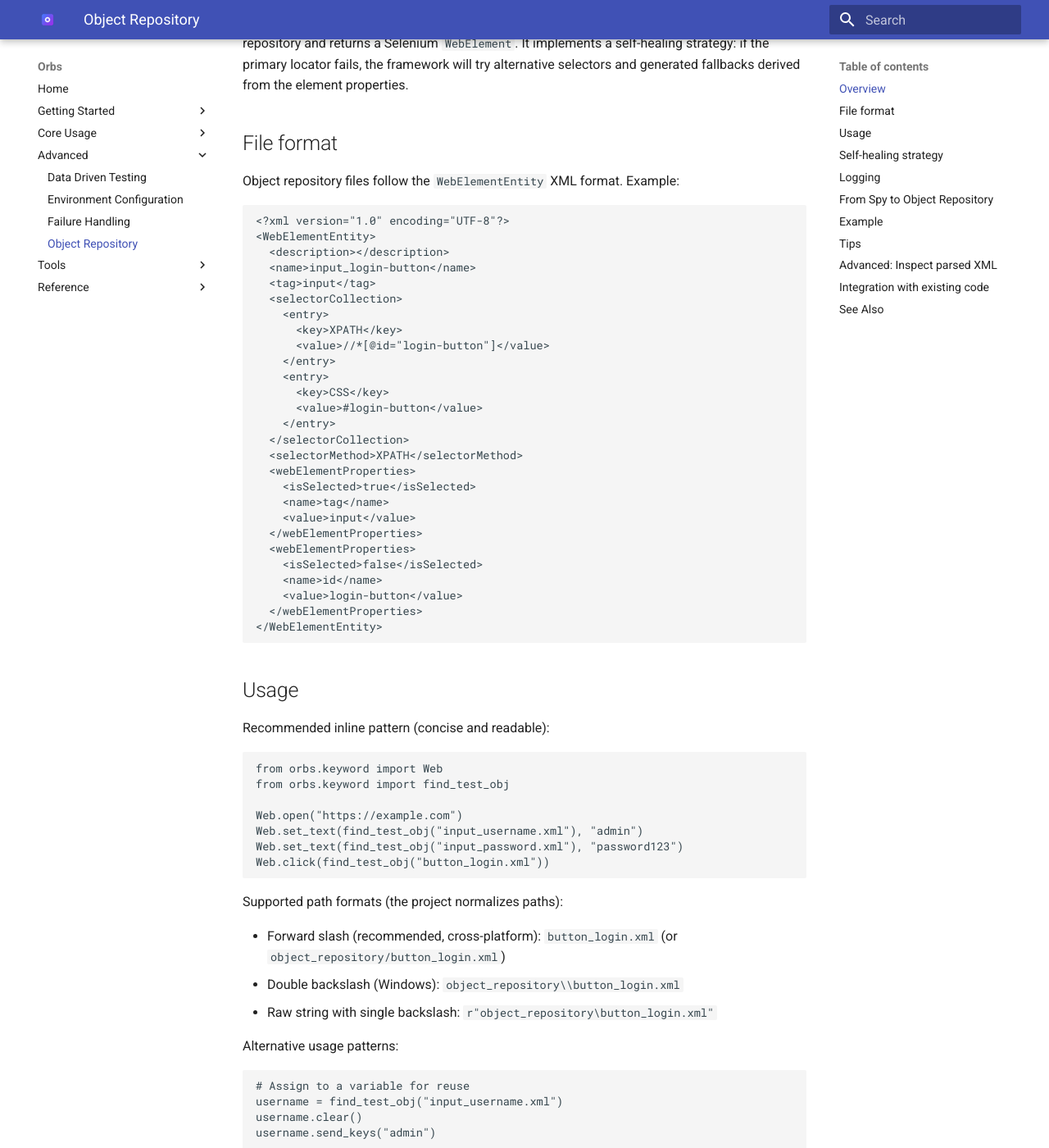
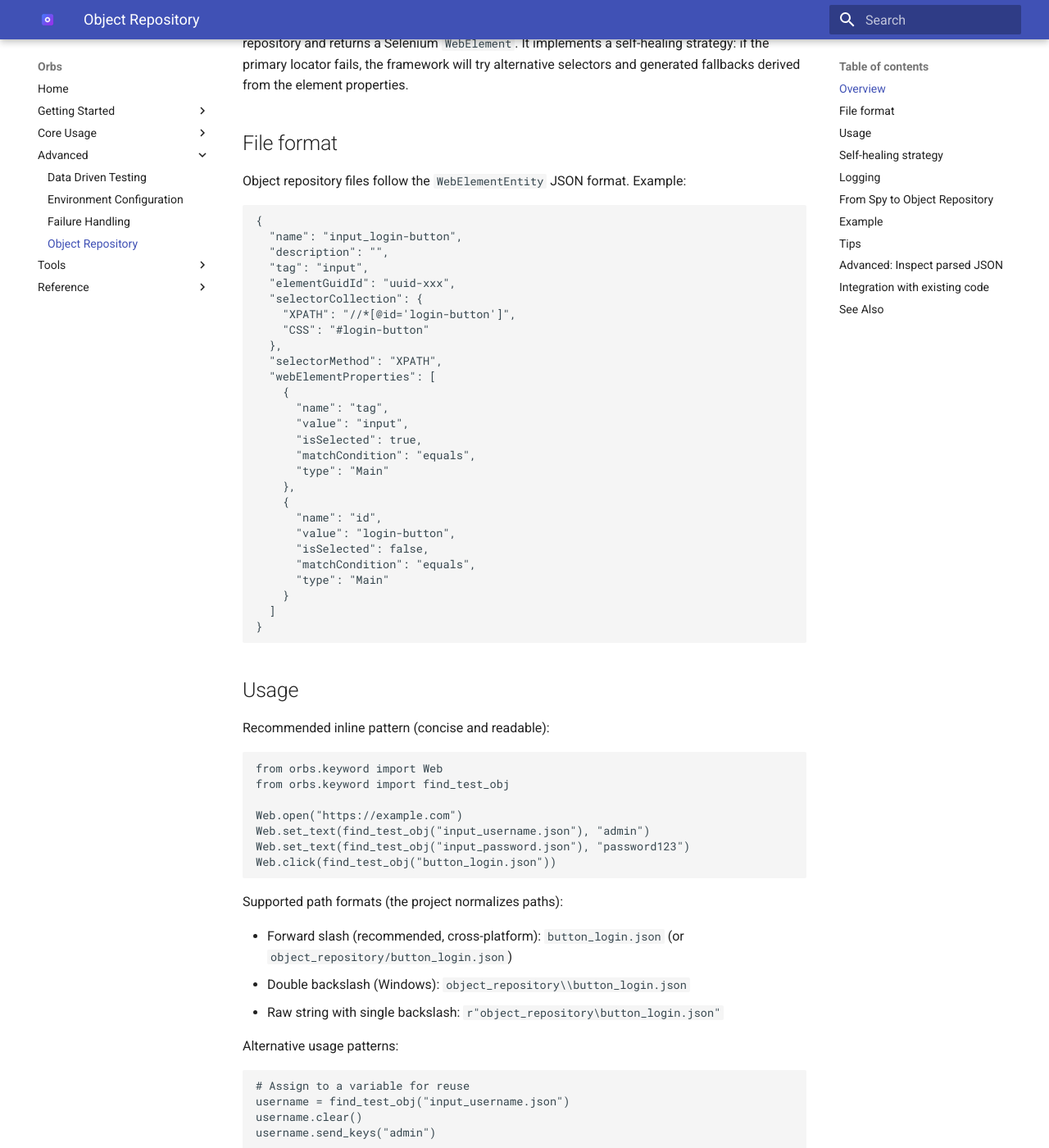
Before and after one commit to badrusalam11/orbs-cli, an MkDocs documentation site: the page built from docs/object-repository.md, in a window 1280 px wide and 1400 px high, scrolled down 216 px. Shown: the whole window at 82% size. Built offline with MkDocs 1.6.1 and Material for MkDocs 9.7.7, drawn with Linux system fonts in a browser that asks for light colours; some of the changed text lies outside the part shown.

Commit message:
change locator test object to json

````diff
--- a/docs/object-repository.md
+++ b/docs/object-repository.md
@@ -2,40 +2,40 @@
 
 ## Overview
 
-The `find_test_obj()` keyword reads `WebElementEntity` XML files from the project's object repository and returns a Selenium `WebElement`. It implements a self-healing strategy: if the primary locator fails, the framework will try alternative selectors and generated fallbacks derived from the element properties.
+The `find_test_obj()` keyword reads `WebElementEntity` JSON files from the project's object repository and returns a Selenium `WebElement`. It implements a self-healing strategy: if the primary locator fails, the framework will try alternative selectors and generated fallbacks derived from the element properties.
 
 ## File format
 
-Object repository files follow the `WebElementEntity` XML format. Example:
+Object repository files follow the `WebElementEntity` JSON format. Example:
 
-```xml
-<?xml version="1.0" encoding="UTF-8"?>
-<WebElementEntity>
-  <description></description>
-  <name>input_login-button</name>
-  <tag>input</tag>
-  <selectorCollection>
-    <entry>
-      <key>XPATH</key>
-      <value>//*[@id="login-button"]</value>
-    </entry>
-    <entry>
-      <key>CSS</key>
-      <value>#login-button</value>
-    </entry>
-  </selectorCollection>
-  <selectorMethod>XPATH</selectorMethod>
-  <webElementProperties>
-    <isSelected>true</isSelected>
-    <name>tag</name>
-    <value>input</value>
-  </webElementProperties>
-  <webElementProperties>
-    <isSelected>false</isSelected>
-    <name>id</name>
-    <value>login-button</value>
-  </webElementProperties>
-</WebElementEntity>
+```json
+{
+  "name": "input_login-button",
+  "description": "",
+  "tag": "input",
+  "elementGuidId": "uuid-xxx",
+  "selectorCollection": {
+    "XPATH": "//*[@id='login-button']",
+    "CSS": "#login-button"
+  },
+  "selectorMethod": "XPATH",
+  "webElementProperties": [
+    {
+      "name": "tag",
+      "value": "input",
+      "isSelected": true,
+      "matchCondition": "equals",
+      "type": "Main"
+    },
+    {
+      "name": "id",
+      "value": "login-button",
+      "isSelected": false,
+      "matchCondition": "equals",
+      "type": "Main"
+    }
+  ]
+}
 ```
 
 ## Usage
@@ -47,36 +47,36 @@ from orbs.keyword import Web
 from orbs.keyword import find_test_obj
 
 Web.open("https://example.com")
-Web.set_text(find_test_obj("input_username.xml"), "admin")
-Web.set_text(find_test_obj("input_password.xml"), "password123")
-Web.click(find_test_obj("button_login.xml"))
+Web.set_text(find_test_obj("input_username.json"), "admin")
+Web.set_text(find_test_obj("input_password.json"), "password123")
+Web.click(find_test_obj("button_login.json"))
 ```
 
 Supported path formats (the project normalizes paths):
 
-- Forward slash (recommended, cross-platform): `button_login.xml` (or `object_repository/button_login.xml`)
-- Double backslash (Windows): `object_repository\\button_login.xml`
-- Raw string with single backslash: `r"object_repository\button_login.xml"`
+- Forward slash (recommended, cross-platform): `button_login.json` (or `object_repository/button_login.json`)
+- Double backslash (Windows): `object_repository\\button_login.json`
+- Raw string with single backslash: `r"object_repository\button_login.json"`
 
 Alternative usage patterns:
 
 ```python
 # Assign to a variable for reuse
-username = find_test_obj("input_username.xml")
+username = find_test_obj("input_username.json")
 username.clear()
 username.send_keys("admin")
 
 # Direct method call
-find_test_obj("button_login.xml").click()
+find_test_obj("button_login.json").click()
 ```
 
 ## Self-healing strategy
 
 Locator priority used by the framework:
 
-1. Primary locator from `<selectorMethod>` (e.g. XPATH)
-2. Entries in `<selectorCollection>` (CSS, ID, etc.)
-3. Generated locators derived from `<webElementProperties>` (id, name, CSS, various XPaths)
+1. Primary locator from `selectorMethod` (e.g. XPATH)
+2. Entries in `selectorCollection` (CSS, ID, etc.)
+3. Generated locators derived from `webElementProperties` (id, name, CSS, various XPaths)
 
 Generated fallback examples (not exhaustive):
 
@@ -90,17 +90,17 @@ Generated fallback examples (not exhaustive):
 When self-healing occurs, the framework logs which locator succeeded. Example:
 
 ```
-[INFO] Finding element 'input_login-button' from object_repository/input_login-button.xml (primary: xpath=//*[@id="login-button"], N alternatives)
+[INFO] Finding element 'input_login-button' from object_repository/input_login-button.json (primary: xpath=//*[@id='login-button'], N alternatives)
 [ACTION] Found 'input_login-button' using alternative locator (2/N): id=login-button
 ```
 
 ## From Spy to Object Repository
 
-The built-in spy writes captured elements as `WebElementEntity` XML files into your `object_repository` folder. Workflow:
+The built-in spy writes captured elements as `WebElementEntity` JSON files into your `object_repository` folder. Workflow:
 
 1. Run the spy and capture an element.
-2. Save the generated XML as `object_repository/<element_name>.xml`.
-3. Use `find_test_obj("<element_name>.xml")` in tests or inline with `Web` keywords.
+2. Save the generated JSON as `object_repository/<element_name>.json`.
+3. Use `find_test_obj("<element_name>.json")` in tests or inline with `Web` keywords.
 
 This workflow produces maintainable element definitions and enables automatic fallback when locators change.
 
@@ -112,24 +112,24 @@ from orbs.keyword import find_test_obj
 
 def test_login():
     Web.open("https://www.saucedemo.com/")
-    Web.set_text(find_test_obj("input_username.xml"), "standard_user")
-    Web.set_text(find_test_obj("input_password.xml"), "secret_sauce")
-    Web.click(find_test_obj("input_login-button.xml"))
+    Web.set_text(find_test_obj("input_username.json"), "standard_user")
+    Web.set_text(find_test_obj("input_password.json"), "secret_sauce")
+    Web.click(find_test_obj("input_login-button.json"))
     Web.wait_for_element("css=.inventory_list")
     Web.close()
 ```
 
 ## Tips
 
-1. Provide meaningful properties in XML (id, name, class, text) — more properties improve fallback quality.
+1. Provide meaningful properties in JSON (id, name, class, text) — more properties improve fallback quality.
 2. Populate `selectorCollection` with multiple selectors (XPath, CSS, ID) so the parser has reliable alternatives.
-3. Choose a stable primary locator in `<selectorMethod>` to minimize fallbacks.
+3. Choose a stable primary locator in `selectorMethod` to minimize fallbacks.
 
-## Advanced: Inspect parsed XML
+## Advanced: Inspect parsed JSON
 
 ```python
 from orbs.keyword.locator import WebElementEntity
-el = WebElementEntity("input_login-button.xml")
+el = WebElementEntity("input_login-button.json")
 print(el.name, el.tag)
 print(el.get_primary_locator())
 print(el.get_alternative_locators())
@@ -141,7 +141,7 @@ You can mix object-repository references with classic locators:
 
 ```python
 Web.click("id=old-style-locator")
-Web.click(find_test_obj("new-element.xml"))
+Web.click(find_test_obj("new-element.json"))
 ```
 
 ## See Also
````
Also changed, not shown: docs/architecture.md (+2 -2 lines), docs/spy.md (+27 -41 lines), 6 other files.
